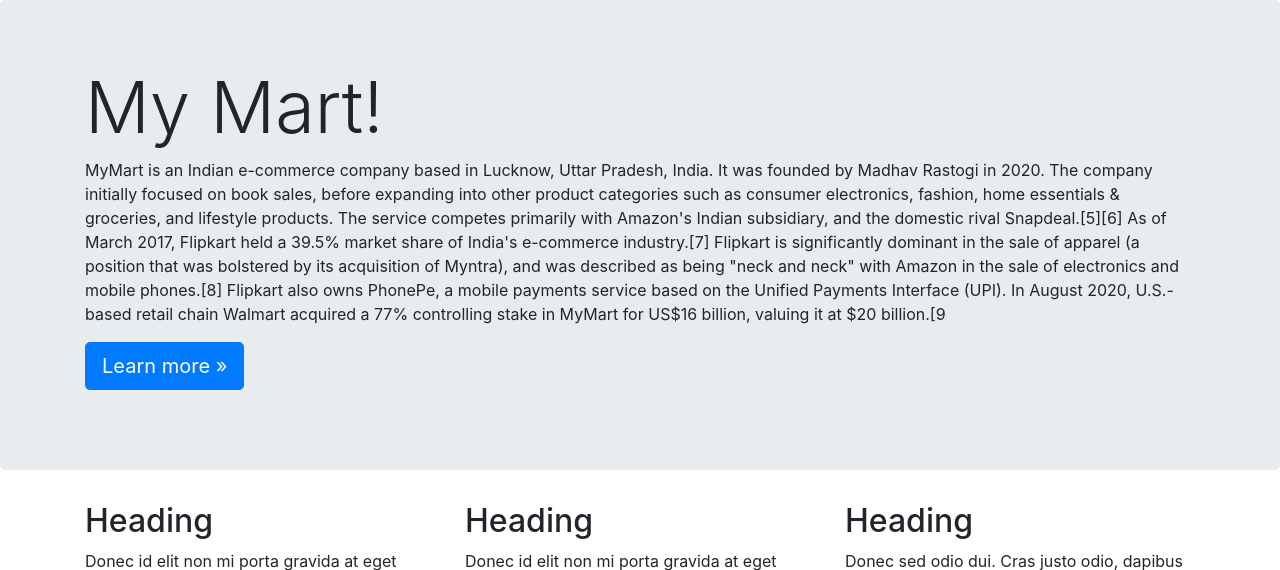
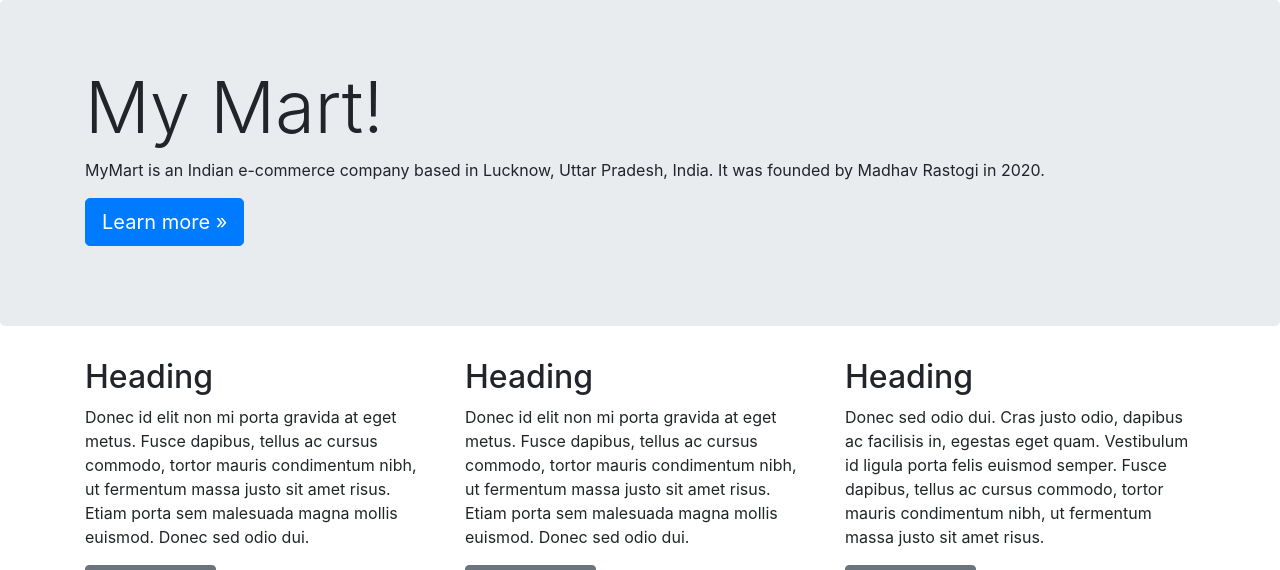
Before and after one commit to MadhavRastogi/MyMart, a Django app: template shop/templates/shop/aboutUs.html in a window 1280 px wide. Shown: the part 56-626 px from the top of the page. Run offline with Django 3.2, Linux system fonts and the light colour scheme; the template is opened without the code that fills it, so the values that code supplies are empty; parts of the project's set-up code (start-up, migrations or seed data) failed here and were passed over; some libraries are stand-ins or nearby versions.

Commit message:
Update aboutUs.html

```diff
--- a/shop/templates/shop/aboutUs.html
+++ b/shop/templates/shop/aboutUs.html
@@ -10,11 +10,7 @@
   <div class="jumbotron">
     <div class="container">
       <h1 class="display-3">My Mart!</h1>
-      <p>MyMart is an Indian e-commerce company based in Lucknow, Uttar Pradesh, India. It was founded by Madhav Rastogi in 2020. The company initially focused on book sales, before expanding into other product categories such as consumer electronics, fashion, home essentials & groceries, and lifestyle products.
-
-The service competes primarily with Amazon's Indian subsidiary, and the domestic rival Snapdeal.[5][6] As of March 2017, Flipkart held a 39.5% market share of India's e-commerce industry.[7] Flipkart is significantly dominant in the sale of apparel (a position that was bolstered by its acquisition of Myntra), and was described as being "neck and neck" with Amazon in the sale of electronics and mobile phones.[8] Flipkart also owns PhonePe, a mobile payments service based on the Unified Payments Interface (UPI).
-
-In August 2020, U.S.-based retail chain Walmart acquired a 77% controlling stake in MyMart for US$16 billion, valuing it at $20 billion.[9</p>
+      <p>MyMart is an Indian e-commerce company based in Lucknow, Uttar Pradesh, India. It was founded by Madhav Rastogi in 2020.</p>
       <p><a class="btn btn-primary btn-lg" href="#" role="button">Learn more &raquo;</a></p>
     </div>
   </div>
```
